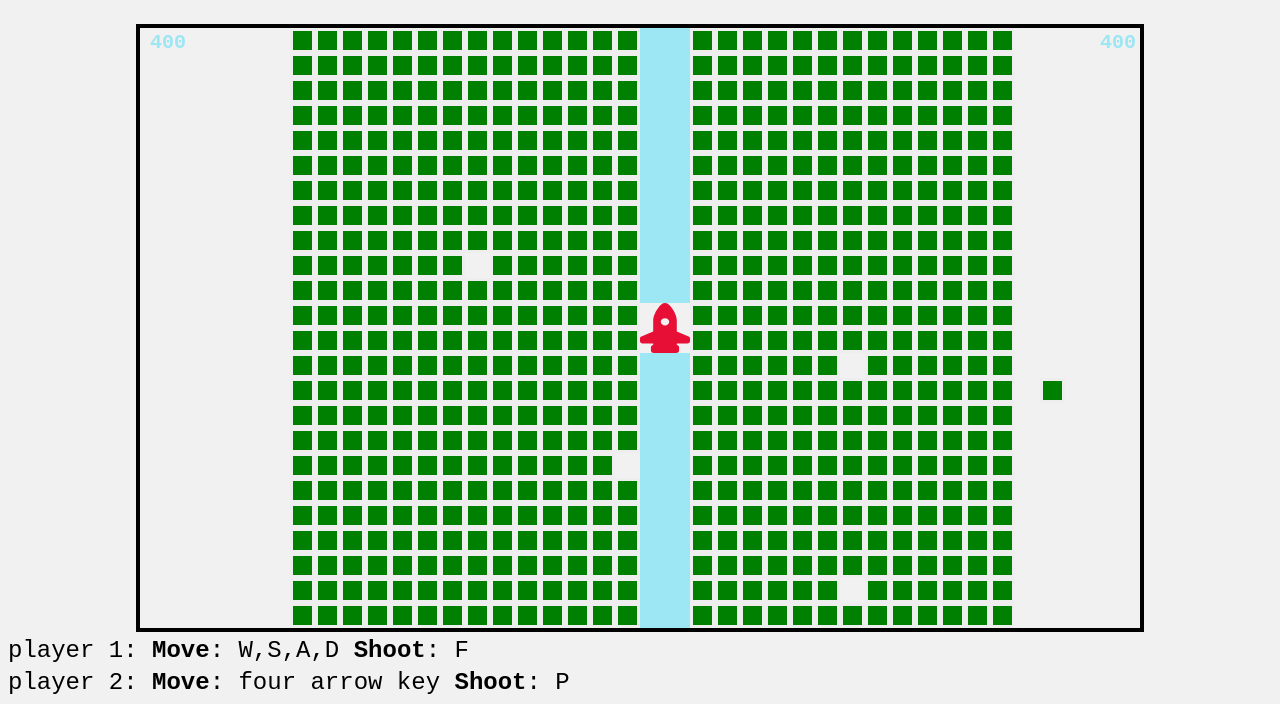
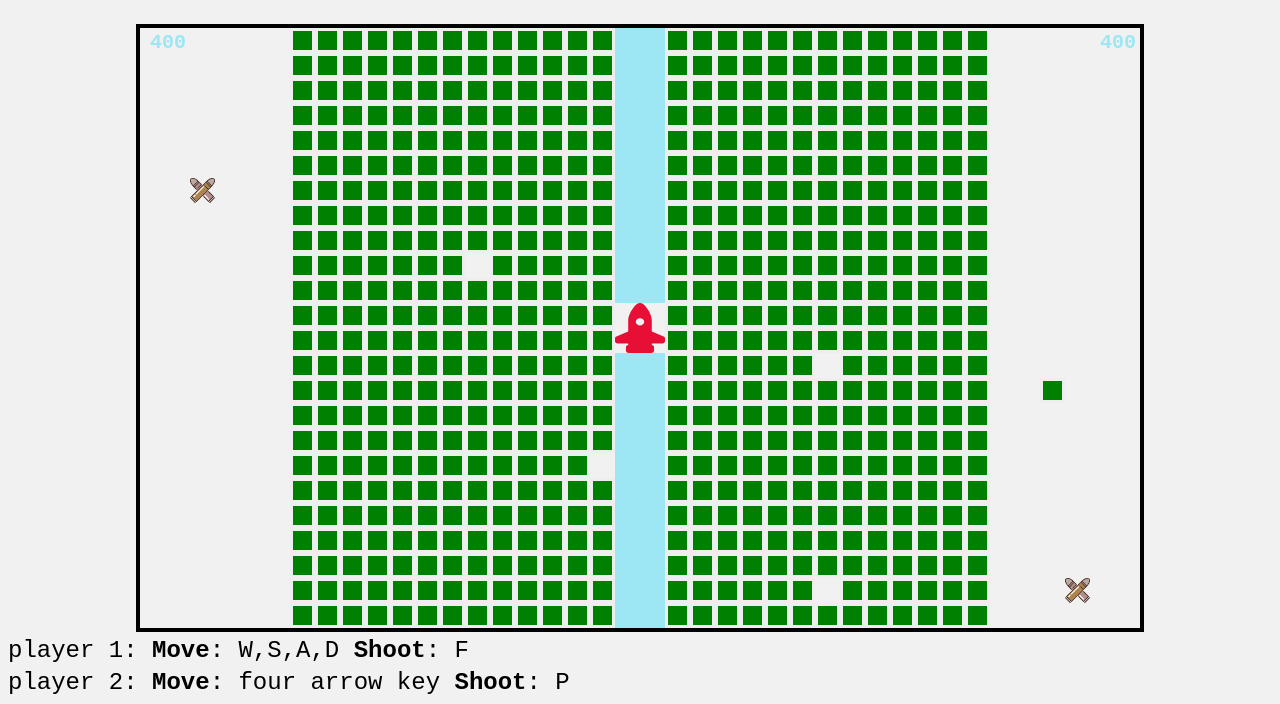
Before and after one commit to littlebobby/my-first-real-game, a plain HTML site: page index.html in a window 1280 px wide. Both pictures are taken after a click on the button "Start". Shown: the part 112-816 px from the top of the page. Drawn offline with Linux system fonts and the light colour scheme.

Commit message:
adject rondom location

```diff
--- a/components/Artillery.js
+++ b/components/Artillery.js
@@ -2,7 +2,7 @@ const img_artillery = new Image();
 img_artillery.src = './image/artillery.svg'
 
 class Artillery {
-  constructor(x=500, y=275, width= 50, height=50) {
+  constructor(x=475, y=275, width= 50, height=50) {
     this.x = x;
     this.y = y;
     this.width = width;
--- a/components/BlackHole.js
+++ b/components/BlackHole.js
@@ -62,13 +62,13 @@ class BlackHole extends Component {
 
   generateRandomLocation_left(ctx) {
     const randomY = Math.floor(Math.random()*(24)) * 25
-    const columnArr = [4, 5, 6, 7, 8, 9, 10, 11, 12, 13, 14, 15, 16, 17, 18, 19]
+    const columnArr = [5, 6, 7, 8, 9, 10, 11, 12, 13, 14, 15, 16, 17, 18, 18]
     const randomX = columnArr[Math.floor(Math.random()*columnArr.length)] * 25
     this.drawBlackHole(randomX, randomY, ctx)
   }
   generateRandomLocation_right(ctx) {
     const randomY = Math.floor(Math.random()*(24)) * 25;
-    const columnArr = [22, 23, 24, 25, 26, 27, 28, 29, 30, 31, 32, 33, 34, 35, 36]
+    const columnArr = [21, 23, 24, 25, 26, 27, 28, 29, 30, 31, 32, 33, 34]
     const randomX = columnArr[Math.floor(Math.random()*columnArr.length)] * 25
     this.drawBlackHole(randomX, randomY, ctx)
   }
--- a/components/Obstacle.js
+++ b/components/Obstacle.js
@@ -4,19 +4,19 @@ class Obstacle {
     this.obs_arr = [];
   }
   createObstacle() {
-    for(let i = 6; i < 20; i ++) {
+    for(let i = 6; i < 19; i ++) {
       for (let j = 0; j < 24; j ++) {
         this.createRect(i*25, j*25);
       }
     }
-    for(let i = 22; i < 35; i ++) {
+    for(let i = 21; i < 34; i ++) {
       for (let j = 0; j < 24; j ++) {
         this.createRect(i*25, j*25);
       }
     }
   }
   createRiver() {
-    for(let i = 20; i < 22; i ++) {
+    for(let i = 19; i < 21; i ++) {
       for (let j = 0; j < 11; j ++) {
         this.ctx.fillStyle = '#32d8f770';
         this.ctx.fillRect(i*25, j*25, 25, 25);
--- a/components/Player.js
+++ b/components/Player.js
@@ -59,10 +59,10 @@ class Player extends Component{
     if(this.y < 575 && !this.hasDizziness) { this.speedY = 25; }
   }
   moveRight() {
-    if(this.x < 975 && this.x !== 475 && !this.hasDizziness) { this.speedX = 25; }
+    if(this.x < 975 && this.x !== 450 && !this.hasDizziness) { this.speedX = 25; }
   }
   moveLeft() {
-    if(this.x > 0 && this.x !== 550 && !this.hasDizziness) { this.speedX = -25; }
+    if(this.x > 0 && this.x !== 525 && !this.hasDizziness) { this.speedX = -25; }
   }
 
   default(x=0, y=250, width=25, height=25) {
--- /dev/null
+++ b/components/SupplyBox.js
@@ -0,0 +1,35 @@
+const img_bullet = new Image()
+img_bullet.src = './image/bullet.svg'
+
+
+class SupplyBox extends Component{
+  constructor(x=0, y=250, width=25, height=25,speedX = 0, speedY=0) {
+    super(x, y, width, height, speedX, speedY);
+  }
+  generateRandomLocation_left(ctx) {
+    const randomY = Math.floor(Math.random()*(23)) * 25 + 25
+    const columnArr = [0, 1, 2, 3]
+    const randomX = columnArr[Math.floor(Math.random()*columnArr.length)] * 25
+    this.drawSupplyBox(randomX, randomY, ctx)
+  }
+  generateRandomLocation_right(ctx) {
+    const randomY = Math.floor(Math.random()*(23)) * 25 + 25;
+    const columnArr = [36, 37, 38, 39]
+    const randomX = columnArr[Math.floor(Math.random()*columnArr.length)] * 25
+    this.drawSupplyBox(randomX, randomY, ctx)
+  }
+
+  drawSupplyBox(randomX, randomY, ctx) {
+    ctx.clearRect(randomX, randomY, 25, 25)
+    this.x = randomX;
+    this.y = randomY;
+    ctx.drawImage(img_bullet, this.x, this.y, this.width, this.height);
+
+  }
+
+  redrawSupplyBox() {
+    ctx.clearRect(this.x, this.y, 25, 25)
+    ctx.drawImage(img_bullet, this.x, this.y, this.width, this.height);
+
+  }
+}
--- a/components/Treasure.js
+++ /dev/null
@@ -1,5 +0,0 @@
-class Treasure extends Component{
-  constructor(x=0, y=250, width=25, height=25,speedX = 0, speedY=0) {
-    super(x, y, width, height, speedX, speedY);
-  }
-}
--- a/index.html
+++ b/index.html
@@ -24,6 +24,7 @@
 
 
   <script src="components/Component.js"></script>
+  <script src="components/SupplyBox.js"></script>
   <script src="components/BlackHole.js"></script>
   <script src="components/Artillery.js"></script>
   <script src="components/Missle.js"></script>
--- a/index.js
+++ b/index.js
@@ -11,6 +11,10 @@ const p1 = new Player()
 const p2 = new Player(c_width - 25, c_height/2)
 const obstacle = new Obstacle(ctx)
 const artillery = new Artillery();
+
+const supplyBox_left_arr = []
+const supplyBox_right_arr = []
+
 let frame = 0;
 // black hole array
 
@@ -74,6 +78,12 @@ start_btn.onclick = () => {
 
   // * generate the first two black hole
   createPairBlackHole()
+
+  // ! create the first 2 supply box
+  createSupplyBox(isP1 = true)
+  createSupplyBox(isP1 = false)
+
+
 }
 
 // * update canvas
@@ -108,9 +118,13 @@ const update = () => {
   newBlackHole()
   p1.enteredIntoBlackHole(hole_left)
   p2.enteredIntoBlackHole(hole_right)
+
+
+  // todo generate supply box
+  updateSupplyBox()
 }
 
-// TODO bullet
+// * bullet
 const createBullet = (x, y, isP1 = true) => {
   if (isP1 && p1.bulletNum > 0) {
     const bullet = new Bullet(x, y, 10, 3, 5, 0, 'orange');
@@ -128,7 +142,7 @@ const updateBullet = () => {
   p2.bullet_arr.forEach(i => i.updateBullet())
 }
 
-// TODO missle
+// * missle
 const createMissile = () => {
   const random = Math.random() - 0.5;
   const missle = new Missle(500, 275, 25, 25, 0, 0, true);
@@ -161,7 +175,7 @@ const updateMissle = () => {
   }
 }
 
-// TODO black hole
+// * black hole
 const createPairBlackHole = () => {
   generateBlackHole(isLeft = true)
   generateBlackHole(isLeft = false)
@@ -188,6 +202,30 @@ const updateBlackHole = () => {
   hole_left.arr.forEach(a => a.redrawBlackHole(ctx, hole_left))
   hole_right.arr.forEach(a => a.redrawBlackHole(ctx, hole_right))
 }
+
+// !
+// todo create supply box
+const createSupplyBox = (isP1) => {
+  const supplybox = new SupplyBox();
+  if (isP1) {
+    supplybox.generateRandomLocation_left(ctx);
+    supplyBox_left_arr.push(supplybox);
+  } else if (!isP1) {
+    supplybox.generateRandomLocation_right(ctx);
+    supplyBox_right_arr.push(supplybox);
+  }
+
+}
+const updateSupplyBox = () => {
+  supplyBox_left_arr.map(a => a.redrawSupplyBox())
+  supplyBox_right_arr.map(a => a.redrawSupplyBox())
+
+}
+
+
+
+
+
 
 // todo when time goes to 2 mins:
 
```
Also changed, not shown: image/bullet.svg (added).
